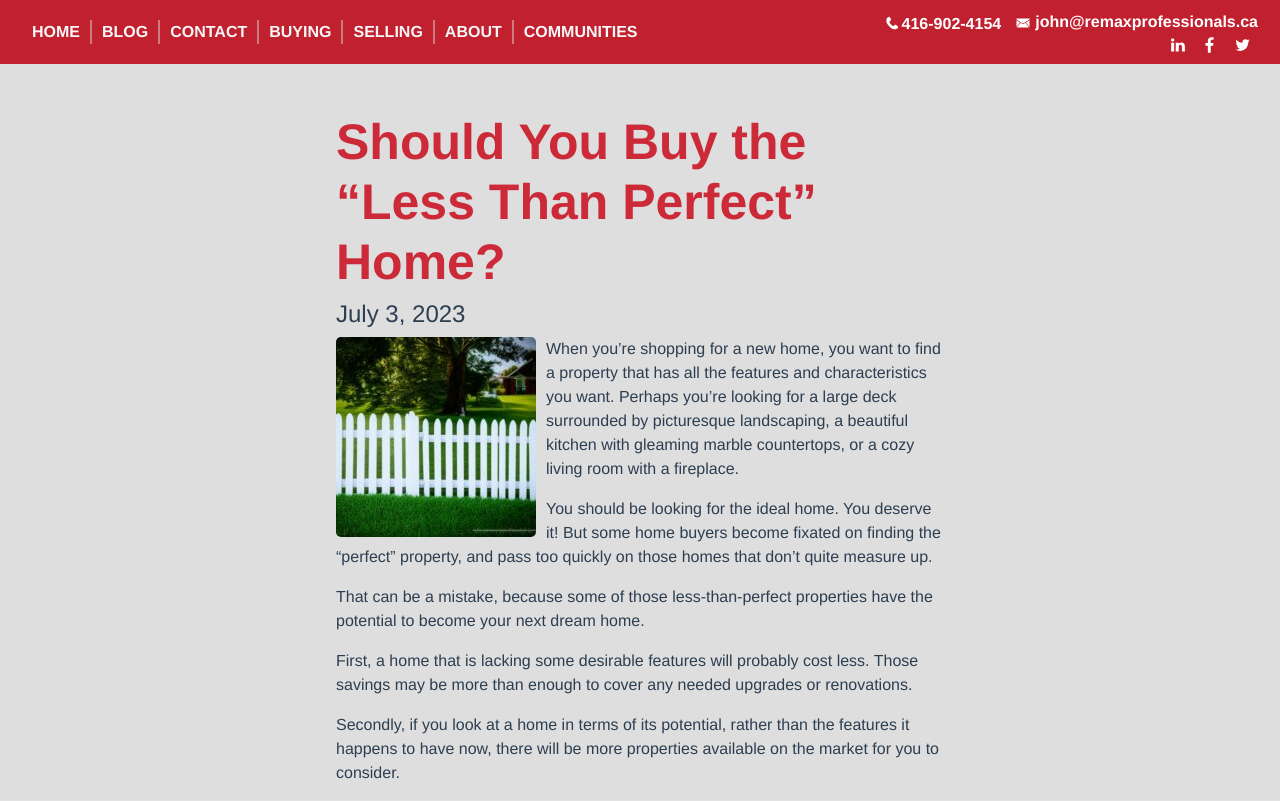
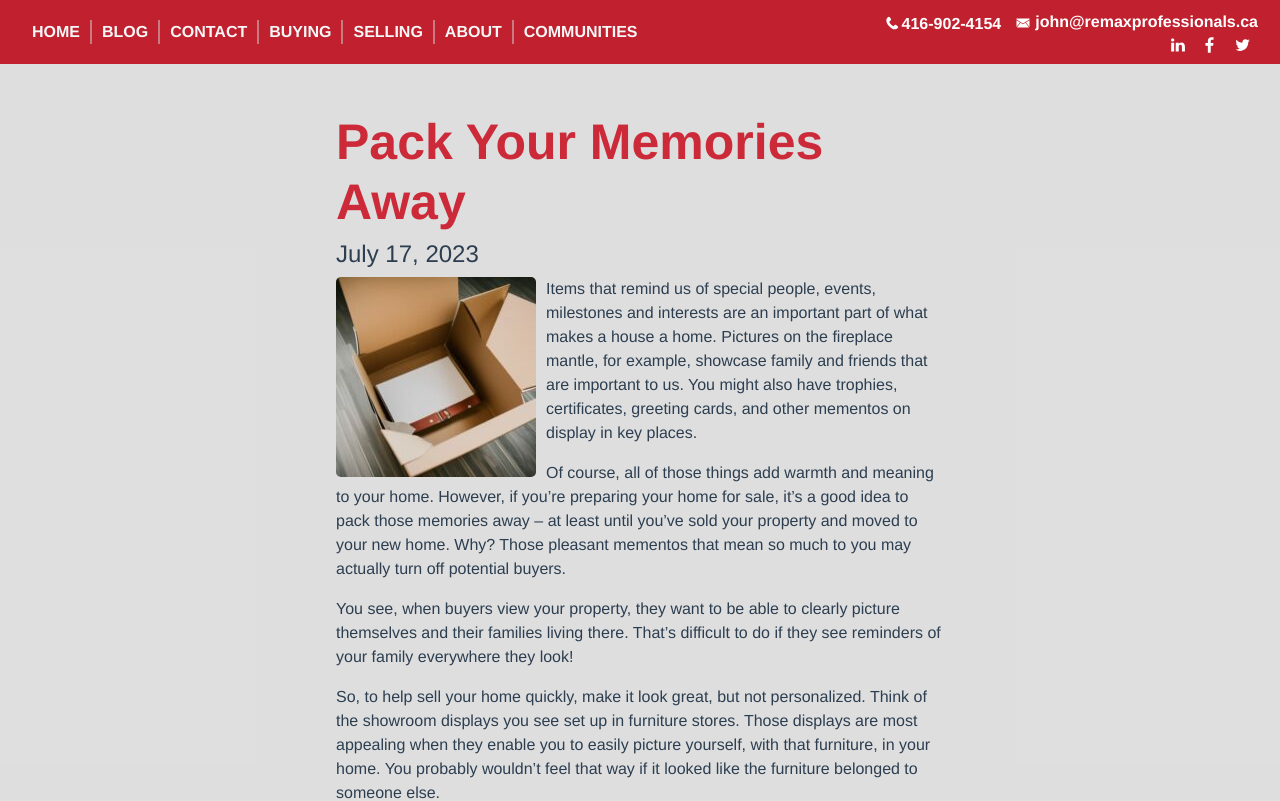
Before and after one commit to Sanparty/jmanucdoc-vue, a Vue app: page /blogposts/1 in a window 1280 px wide. Shown: the top 801 px of the page. Built offline with nearby package versions, Linux system fonts and the light colour scheme.

Commit message:
added blogpost 29

```diff
--- a/src/js/components/data/blogposts.ts
+++ b/src/js/components/data/blogposts.ts
@@ -523,7 +523,22 @@ const blogpost28: Blogpost = {
     image: "blog28.jpg",
     imageAlt: "White Picket Fence"
 };
-const blogpostArray = [blogpost1, blogpost2, blogpost3, blogpost4, blogpost5, blogpost6, blogpost7, blogpost8, blogpost9, blogpost10, blogpost11, blogpost12, blogpost13, blogpost14, blogpost15, blogpost16, blogpost17, blogpost18, blogpost19, blogpost20, blogpost21, blogpost22, blogpost23, blogpost24, blogpost25, blogpost26, blogpost27, blogpost28];
+const blogpost29: Blogpost = {
+    id: "blog29",
+    blogName: "Pack Your Memories Away",
+    author: "John Manucdoc",
+    date: "July 17, 2023",
+    paragraph1: "Items that remind us of special people, events, milestones and interests are an important part of what makes a house a home. Pictures on the fireplace mantle, for example, showcase family and friends that are important to us. You might also have trophies, certificates, greeting cards, and other mementos on display in key places.",
+    content: ` <p>Items that remind us of special people, events, milestones and interests are an important part of what makes a house a home. Pictures on the fireplace mantle, for example, showcase family and friends that are important to us. You might also have trophies, certificates, greeting cards, and other mementos on display in key places.</p>
+    <p>Of course, all of those things add warmth and meaning to your home. However, if you’re preparing your home for sale, it’s a good idea to pack those memories away &#8211; at least until you’ve sold your property and moved to your new home. Why? Those pleasant mementos that mean so much to you may actually turn off potential buyers.</p>
+    <p>You see, when buyers view your property, they want to be able to clearly picture themselves and their families living there. That’s difficult to do if they see reminders of your family everywhere they look!</p>
+    <p>So, to help sell your home quickly, make it look great, but not personalized. Think of the showroom displays you see set up in furniture stores. Those displays are most appealing when they enable you to easily picture yourself, with that furniture, in your home. You probably wouldn’t feel that way if it looked like the furniture belonged to someone else.</p>
+    <p>Of course, buyers will know you currently live in your home. But, helping them imagine themselves living there will help you sell your property faster &#8211; and possibly for a better price.</p>`,
+    link: "blogpost29.html",
+    image: "blog29.jpg",
+    imageAlt: "White Picket Fence"
+};
+const blogpostArray = [blogpost1, blogpost2, blogpost3, blogpost4, blogpost5, blogpost6, blogpost7, blogpost8, blogpost9, blogpost10, blogpost11, blogpost12, blogpost13, blogpost14, blogpost15, blogpost16, blogpost17, blogpost18, blogpost19, blogpost20, blogpost21, blogpost22, blogpost23, blogpost24, blogpost25, blogpost26, blogpost27, blogpost28, blogpost29];
 
 export default blogpostArray
 
```
Also changed, not shown: src/assets/images/blog/blog29.jpg (added).
